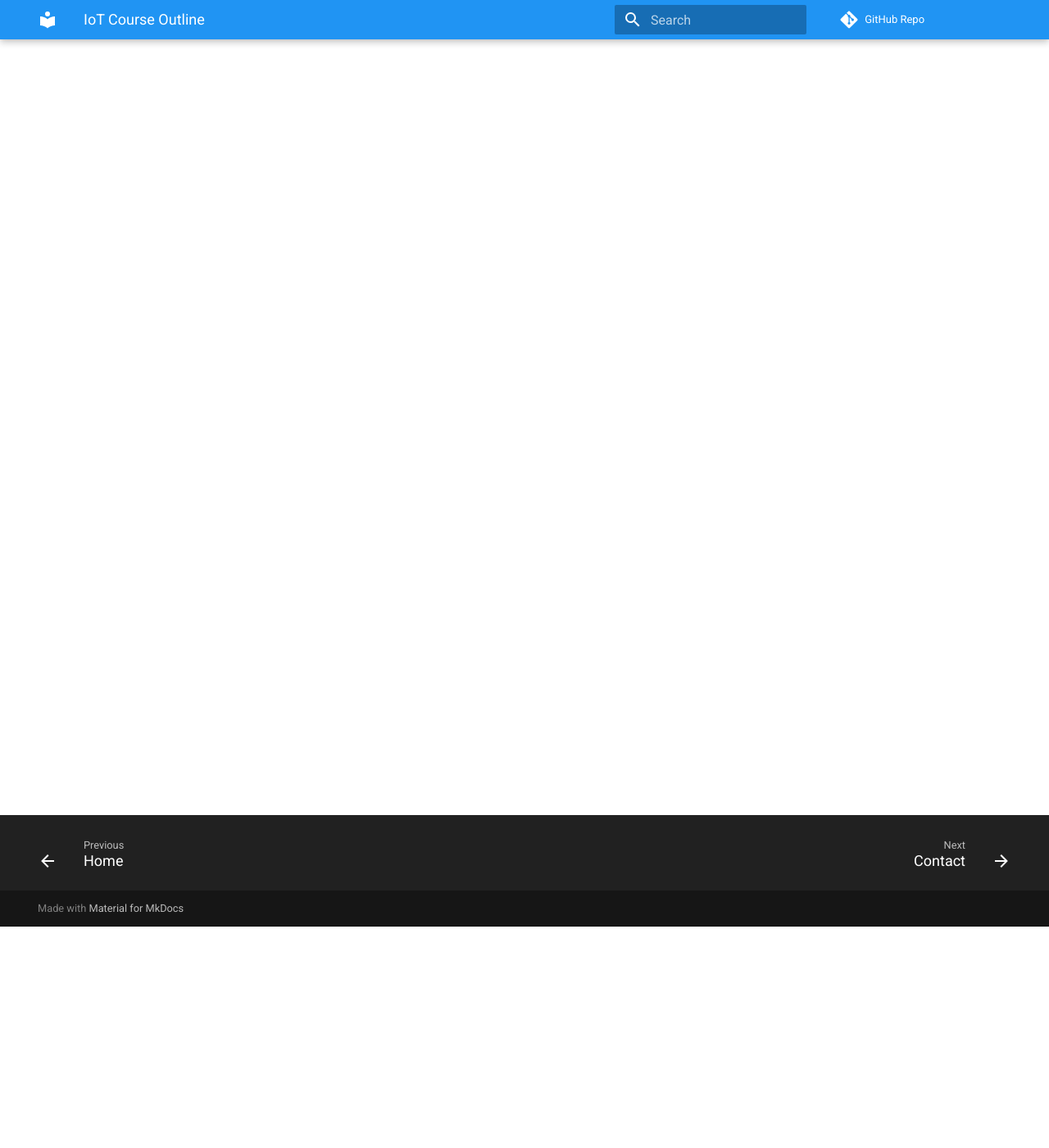
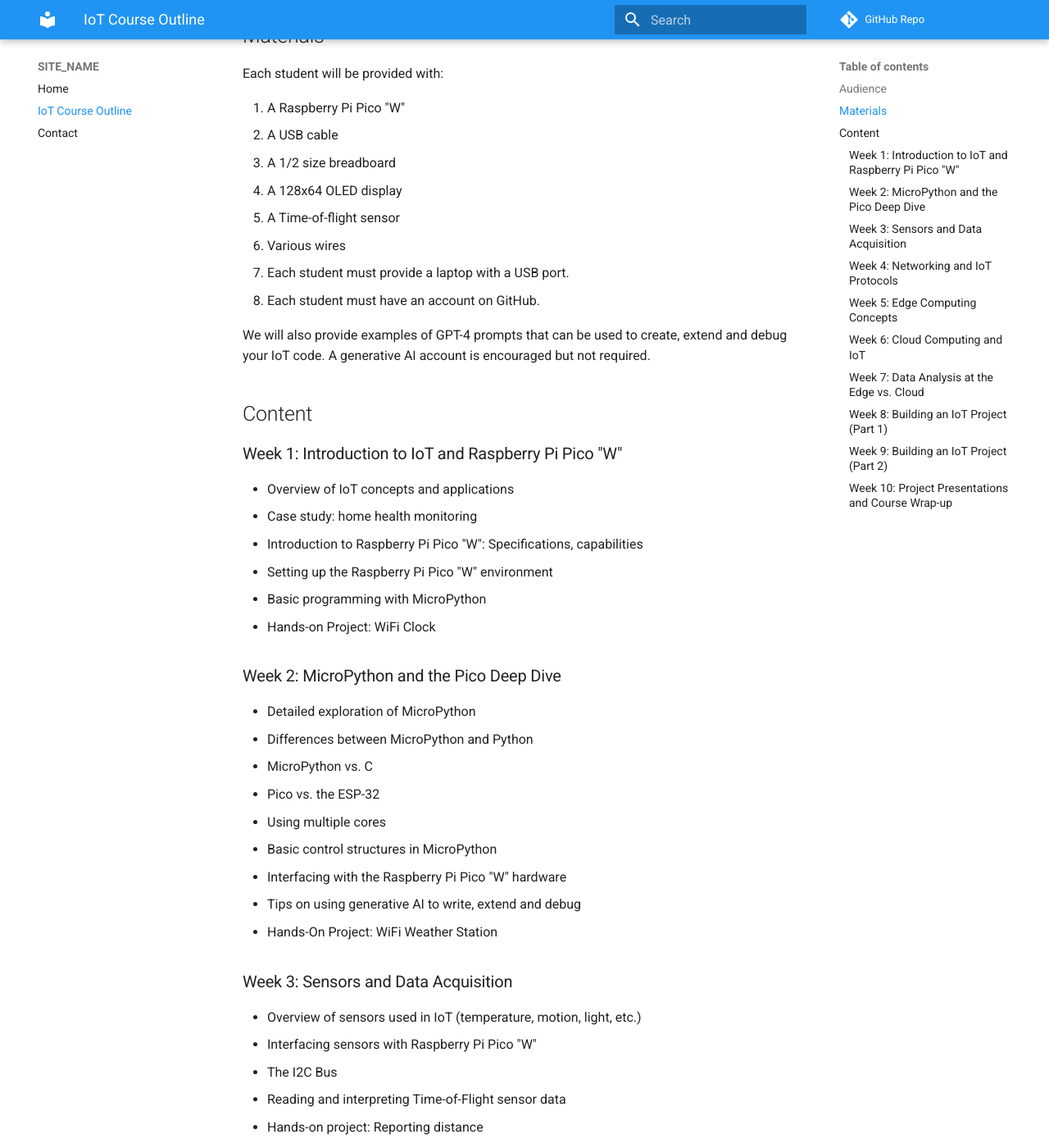
Before and after one commit to dmccreary/iot-course, an MkDocs documentation site: the page built from docs/outline.md, in a window 1280 px wide and 1400 px high, scrolled down 270 px. Shown: the whole window at 82% size. Built offline with MkDocs 1.6.1 and Material for MkDocs 9.7.7, drawn with Linux system fonts in a browser that asks for light colours; comment, search, counter and statistics services are not loaded; some of the changed text lies outside the part shown.

Commit message:
updating content

```diff
--- a/docs/outline.md
+++ b/docs/outline.md
@@ -1 +1,90 @@
 # IOT Course Outline
+
+## Audience
+
+College students with a background in Python.
+
+## Materials
+
+Each student will be provided with:
+
+1. A Raspberry Pi Pico "W"
+2. A USB cable
+2. A 1/2 size breadboard
+3. A 128x64 OLED display
+4. A Time-of-flight sensor
+5. Various wires
+
+1. Each student must provide a laptop with a USB port.
+2. Each student must have an account on GitHub.
+
+We will also provide examples of GPT-4 prompts that can be used to create, extend and debug your IoT code.  A generative AI account is encouraged but not required.
+
+## Content
+
+### Week 1: Introduction to IoT and Raspberry Pi Pico "W"
+- Overview of IoT concepts and applications
+- Case study: home health monitoring
+- Introduction to Raspberry Pi Pico "W": Specifications, capabilities
+- Setting up the Raspberry Pi Pico "W" environment
+- Basic programming with MicroPython
+- Hands-on Project: WiFi Clock
+
+### Week 2: MicroPython and the Pico Deep Dive
+- Detailed exploration of MicroPython
+- Differences between MicroPython and Python
+- MicroPython vs. C
+- Pico vs. the ESP-32
+- Using multiple cores
+- Basic control structures in MicroPython
+- Interfacing with the Raspberry Pi Pico "W" hardware
+- Tips on using generative AI to write, extend and debug
+- Hands-On Project: WiFi Weather Station
+
+### Week 3: Sensors and Data Acquisition
+- Overview of sensors used in IoT (temperature, motion, light, etc.)
+- Interfacing sensors with Raspberry Pi Pico "W"
+- The I2C Bus
+- Reading and interpreting Time-of-Flight sensor data
+- Hands-on project: Reporting distance
+
+### Week 4: Networking and IoT Protocols
+- Introduction to IoT communication protocols
+- Connecting Raspberry Pi Pico "W" to a network via WiFI
+- Sending and receiving data over the network
+- Basics of network security in IoT
+
+### Week 5: Edge Computing Concepts
+- Understanding edge computing in the context of IoT
+- Benefits and challenges of edge computing
+- Implementing basic edge computing tasks with Raspberry Pi Pico "W"
+- Case studies of edge computing in IoT
+
+### Week 6: Cloud Computing and IoT
+- Introduction to cloud-computing in IoT
+- Cloud platforms for IoT (AWS IoT, Azure IoT, etc.)
+- Sending data from Raspberry Pi Pico "W" to the cloud
+- Analyzing sensor data in the cloud
+
+### Week 7: Data Analysis at the Edge vs. Cloud
+- Tradeoffs between edge and cloud data processing
+- Efficiency, latency, and privacy considerations
+- Real-world scenarios comparing edge and cloud analytics
+- Group discussion and case study analysis
+
+### Week 8: Building an IoT Project (Part 1)
+- Planning and designing a comprehensive IoT project
+- Selecting appropriate sensors and communication protocols
+- Developing the edge component of the project
+
+### Week 9: Building an IoT Project (Part 2)
+- Developing the cloud component of the project
+- Integrating edge and cloud components
+- Data analysis and interpretation
+- Troubleshooting and optimizing the IoT system
+
+### Week 10: Project Presentations and Course Wrap-up
+- Presentation of IoT projects by students
+- Feedback sessions and group discussions
+- Review of key concepts from the course
+- Future trends and opportunities in IoT
```
